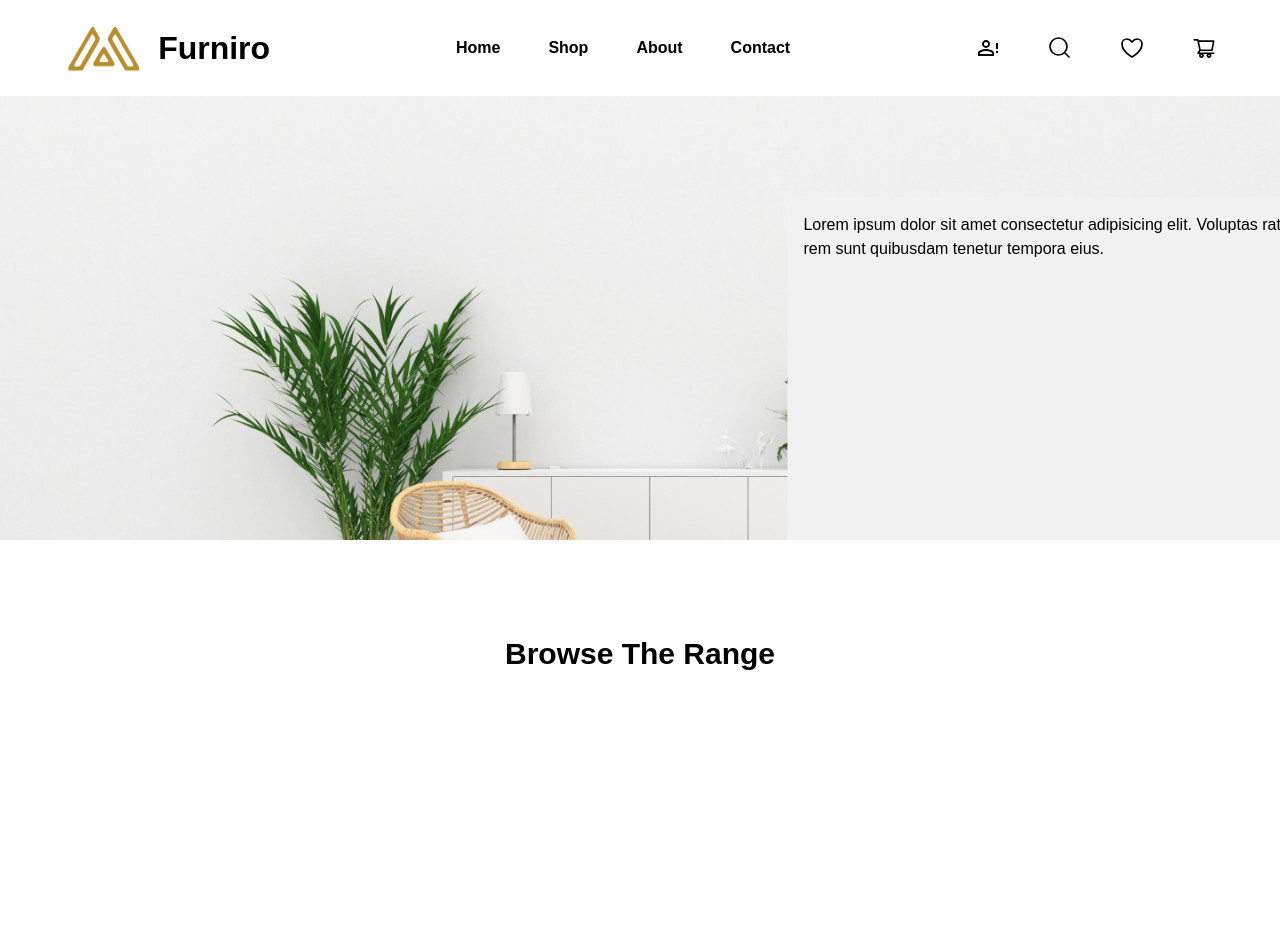
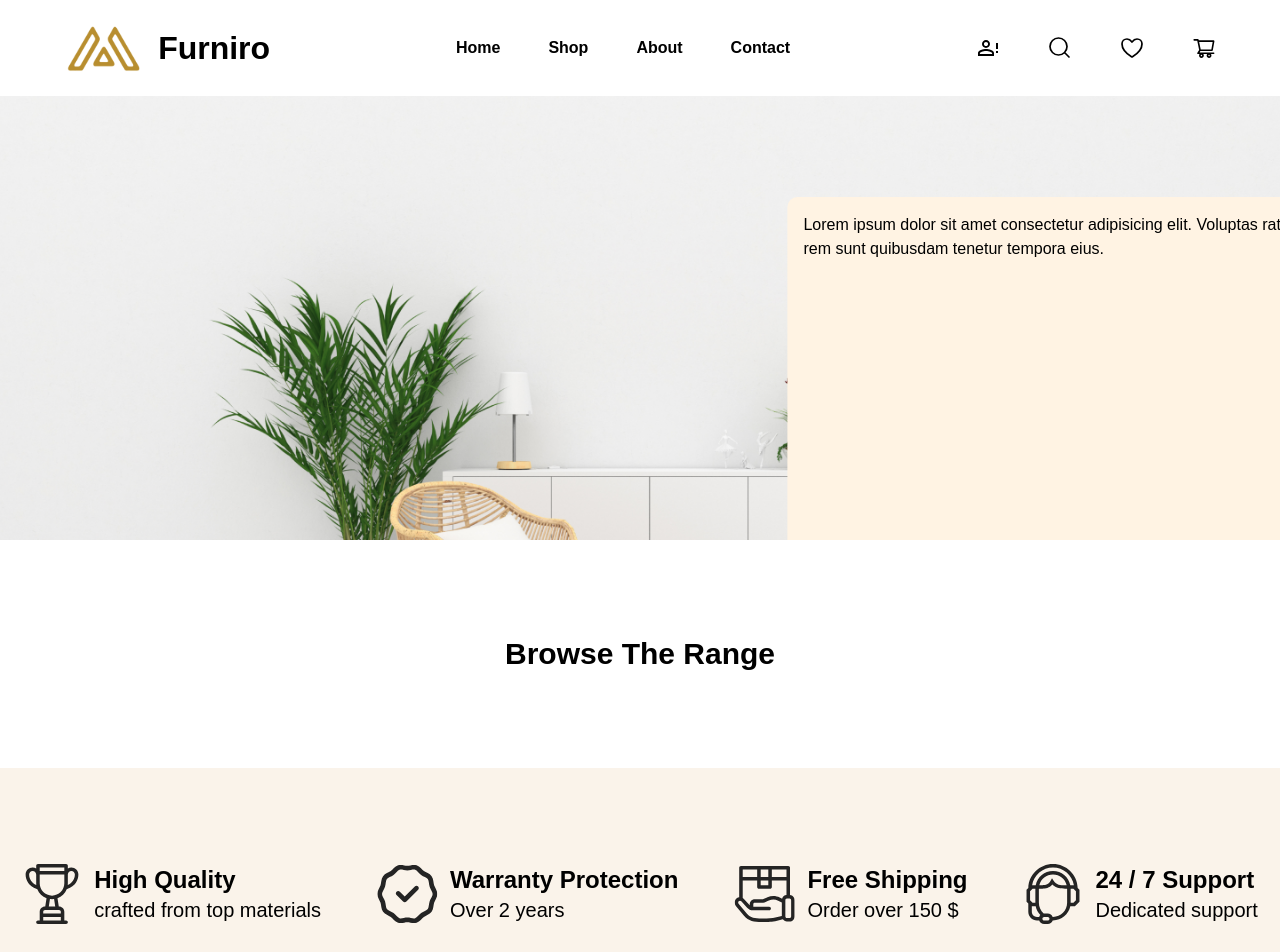
Before and after one commit to JefersonSmith/furniro, a React (Create React App) app in the folder furniro/: page / in a window 1280 px wide. Shown: the top 952 px of the page. Before the commit the page ends 800 px from the top, so only its background shows below. Built offline with nearby package versions, Linux system fonts and the light colour scheme.

Commit message:
feat: advantage section

```diff
--- /dev/null
+++ b/furniro/src/components/Advantage.tsx
@@ -0,0 +1,21 @@
+import React from "react";
+
+interface AdvantageProps {
+  icone: string;
+  title: string;
+  subtitle: string;
+}
+
+const Advantage: React.FC<AdvantageProps> = ({ icone, title, subtitle }: AdvantageProps) => {
+  return (
+    <div className="flex gap-3">
+      <img src={icone} alt="" />
+      <div>
+        <h3 className="font-semibold text-2xl">{title}</h3>
+        <p className="text-secondaryText text-xl">{subtitle}</p>
+      </div>
+    </div>
+  );
+};
+
+export default Advantage;
--- /dev/null
+++ b/furniro/src/components/AdvantagesSection.tsx
@@ -0,0 +1,35 @@
+import React from "react";
+import Advantage from "./Advantage";
+import trophy from "../assets/icon/trophy.svg";
+import guarantee from "../assets/icon/guarantee.svg";
+import shipping from "../assets/icon/shipping.svg";
+import customerSupport from "../assets/icon/customer-support.svg";
+
+const AdvantagesSection: React.FC = () => {
+  return (
+    <div className="flex justify-center gap-14 bg-secondary-200 py-24">
+      <Advantage
+        icone={trophy}
+        title="High Quality"
+        subtitle="crafted from top materials"
+      />
+      <Advantage
+        icone={guarantee}
+        title="Warranty Protection"
+        subtitle="Over 2 years"
+      />
+      <Advantage
+        icone={shipping}
+        title="Free Shipping"
+        subtitle="Order over 150 $"
+      />
+      <Advantage
+        icone={customerSupport}
+        title="24 / 7 Support"
+        subtitle="Dedicated support"
+      />
+    </div>
+  );
+};
+
+export default AdvantagesSection;
--- a/furniro/src/components/styles.css
+++ b/furniro/src/components/styles.css
@@ -70,7 +70,7 @@
     bottom: 0;
     left: 70%; /* Mova o box mais para a direita ajustando o valor */
     transform: translateX(-20%); /* Ajuste fino para centralizar mais à direita */
-    background-color: #f1f1f1; /* Substitua pelo valor desejado para a cor de fundo */
+    background-color: #fff3e3; /* Substitua pelo valor desejado para a cor de fundo */
     border-radius: 10px 10px 0 0;
     padding: 1rem;
   }
--- a/furniro/src/pages/Home.tsx
+++ b/furniro/src/pages/Home.tsx
@@ -1,11 +1,13 @@
 import React from "react";
 import HeaderHome from "../components/HeaderHome";
 import CategorySection from "../components/CategorySection";
+import Advantages from "../components/AdvantagesSection";
 const Home = () => {
   return (
     <div>
       <HeaderHome />
       <CategorySection />
+      <Advantages />
     </div>
   )
 }
```
